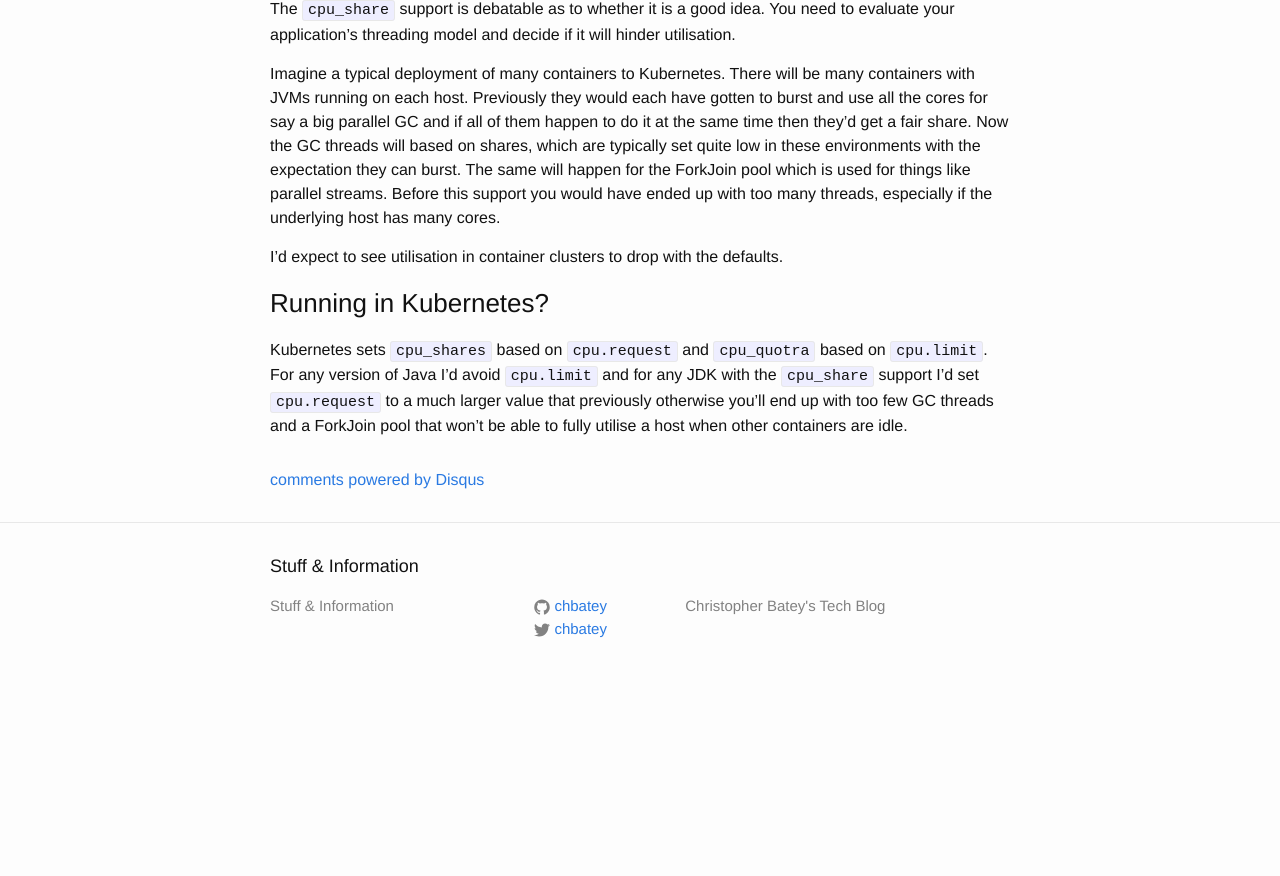
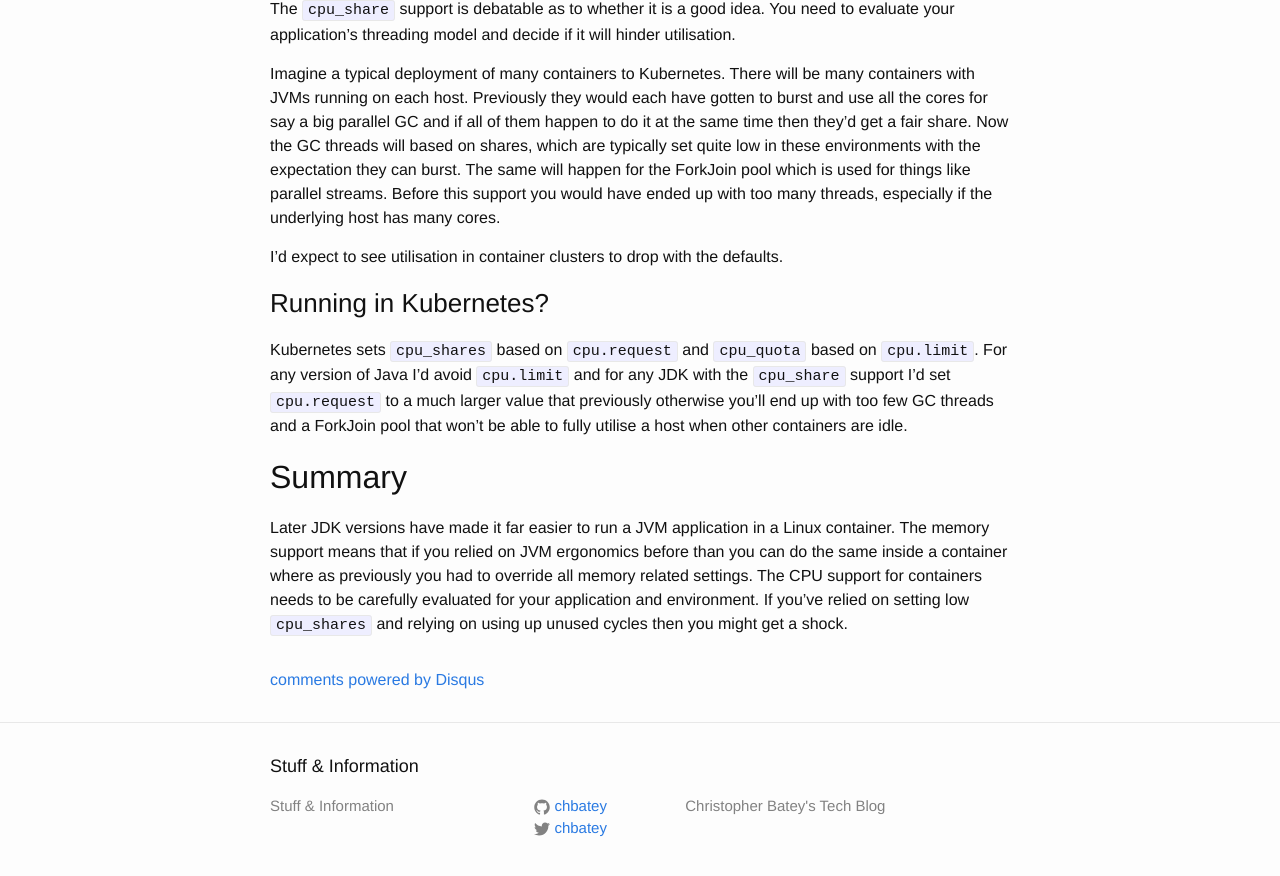
Before and after one commit to chbatey/chbatey.github.io, a Jekyll site: the page built from _posts/2018-11-17-docker-jvm-k8s.md, in a window 1280 px wide and 900 px high, scrolled down 1940 px. Shown: the top 876 px of the window. Built offline with Jekyll 4.4.1, drawn with Linux system fonts in a browser that asks for light colours; comment, search, counter and statistics services are not loaded; before the commit the page ends 2640 px from its top, so only the background shows below that.

Commit message:
Fix typo, add summary

```diff
--- a/_posts/2018-11-17-docker-jvm-k8s.md
+++ b/_posts/2018-11-17-docker-jvm-k8s.md
@@ -101,7 +101,15 @@ I'd expect to see utilisation in container clusters to drop with the defaults.
 
 ### Running in Kubernetes?
 
-Kubernetes sets `cpu_shares` based on `cpu.request` and `cpu_quotra` based on `cpu.limit`. For any version of Java
+Kubernetes sets `cpu_shares` based on `cpu.request` and `cpu_quota` based on `cpu.limit`. For any version of Java
 I'd avoid `cpu.limit` and for any JDK with the `cpu_share` support I'd set `cpu.request` to a much larger value that previously
 otherwise you'll end up with too few GC threads and a ForkJoin pool that won't be able to fully utilise a host
 when other containers are idle.
+
+## Summary
+
+Later JDK versions have made it far easier to run a JVM application in a Linux container. The memory support means
+that if you relied on JVM ergonomics before than you can do the same inside a container where as previously you
+had to override all memory related settings. The CPU support for containers needs to be carefully evaluated for your
+application and environment. If you've relied on setting low `cpu_shares` and relying on using up unused cycles
+then you might get a shock.
```
